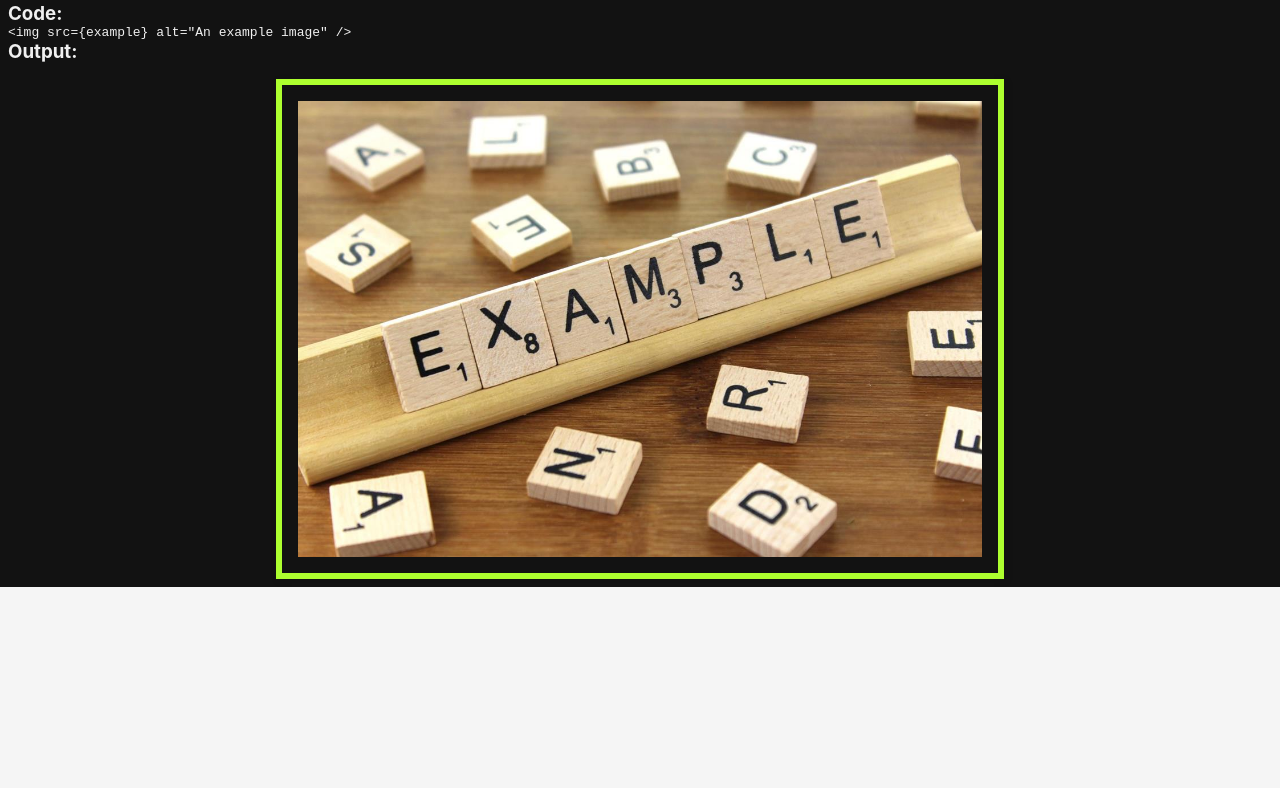
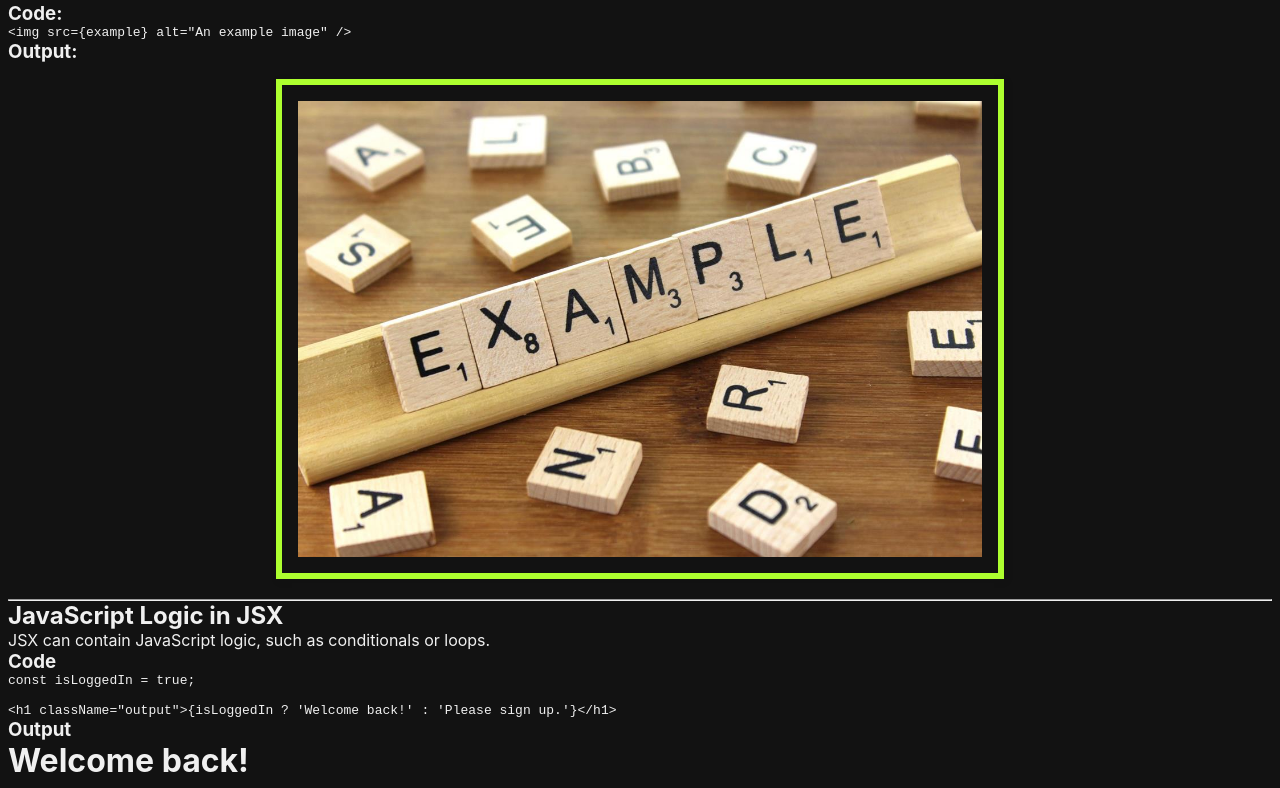
Before and after one commit to rees-kyle/react_showcase, a React (Create React App) app in the folder project/: page /jsx-syntax in a window 1280 px wide. Shown: the part 1901-2689 px from the top of the page. Before the commit the page ends 2488 px from the top, so only its background shows below. Built offline with nearby package versions, Linux system fonts and the light colour scheme.

Commit message:
Add JavaScriptLogic component
- Added component file.
- Added to index in components folder.
- Imported and added component to page.

```diff
--- /dev/null
+++ b/project/src/components/basics/jsxsyntax/JavaScriptLogic.js
@@ -0,0 +1,25 @@
+const JavaScriptLogic = () => {
+    const isLoggedIn = true;
+    return (
+        <div>
+            <br/>
+            <hr/>
+            <h2>JavaScript Logic in JSX</h2>
+            <p>JSX can contain JavaScript logic, such as conditionals or loops.</p>
+
+            <h3>Code</h3>
+            <pre>
+                <code>
+    {`const isLoggedIn = true;
+
+<h1 className="output">{isLoggedIn ? 'Welcome back!' : 'Please sign up.'}</h1>`}
+                </code>
+            </pre>
+
+            <h3>Output</h3>
+            <h1 className="output">{isLoggedIn ? 'Welcome back!' : 'Please sign up.'}</h1>
+        </div>
+    );
+};
+
+export default JavaScriptLogic;
--- a/project/src/components/basics/jsxsyntax/index.js
+++ b/project/src/components/basics/jsxsyntax/index.js
@@ -4,3 +4,4 @@ export { default as EmbeddingExpressions } from './EmbeddingExpressions';
 export { default as ParentElement } from './ParentElement';
 export { default as Attributes } from './Attributes';
 export { default as SelfClosingTags } from './SelfClosingTags';
+export { default as JavaScriptLogic } from './JavaScriptLogic';
--- a/project/src/pages/basics/JSXSyntaxPage.js
+++ b/project/src/pages/basics/JSXSyntaxPage.js
@@ -4,7 +4,8 @@ import {
   EmbeddingExpressions,
   ParentElement,
   Attributes,
-  SelfClosingTags
+  SelfClosingTags,
+  JavaScriptLogic
 } from '../../components/basics/jsxsyntax';
 
 const JSXSyntaxPage = () => {
@@ -16,6 +17,7 @@ const JSXSyntaxPage = () => {
       <ParentElement />
       <Attributes />
       <SelfClosingTags />
+      <JavaScriptLogic />
     </>
   );
 };
```
